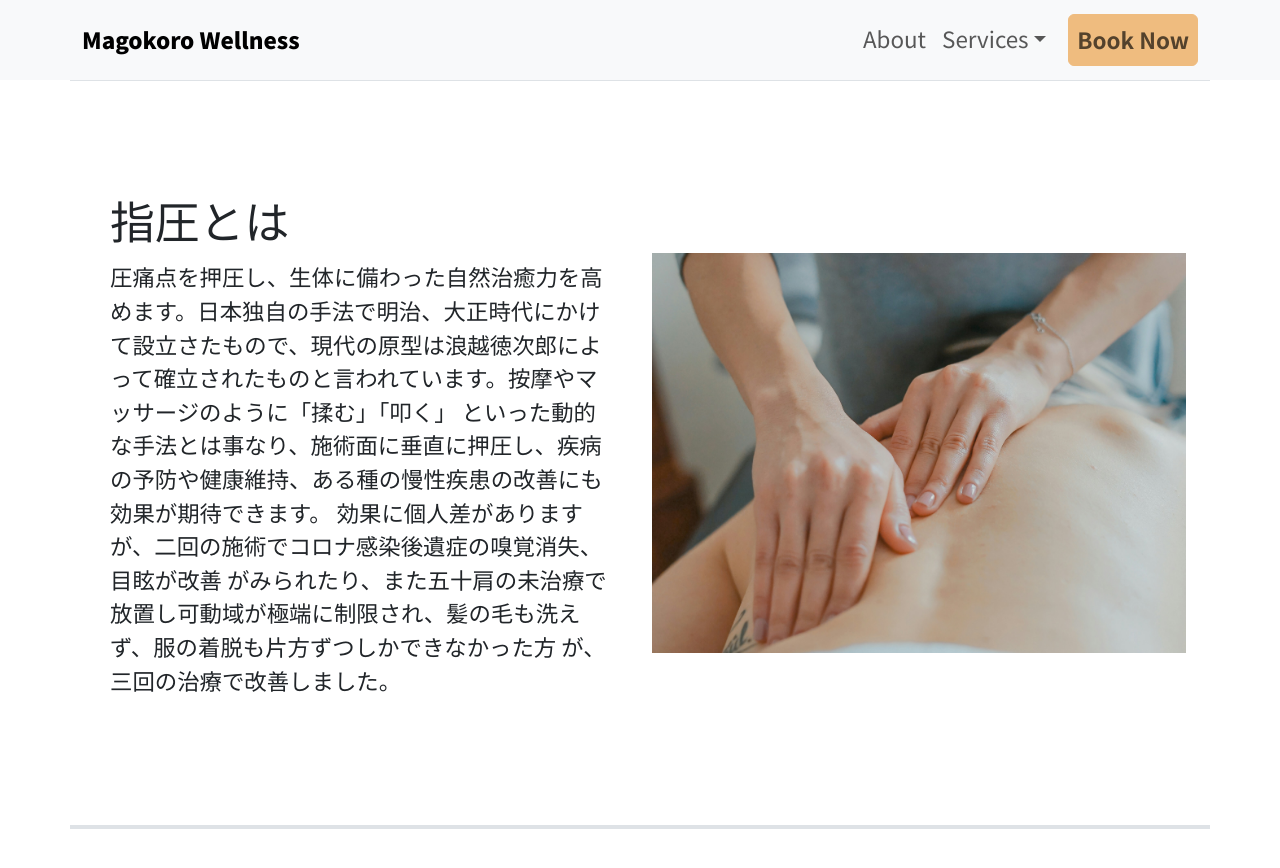
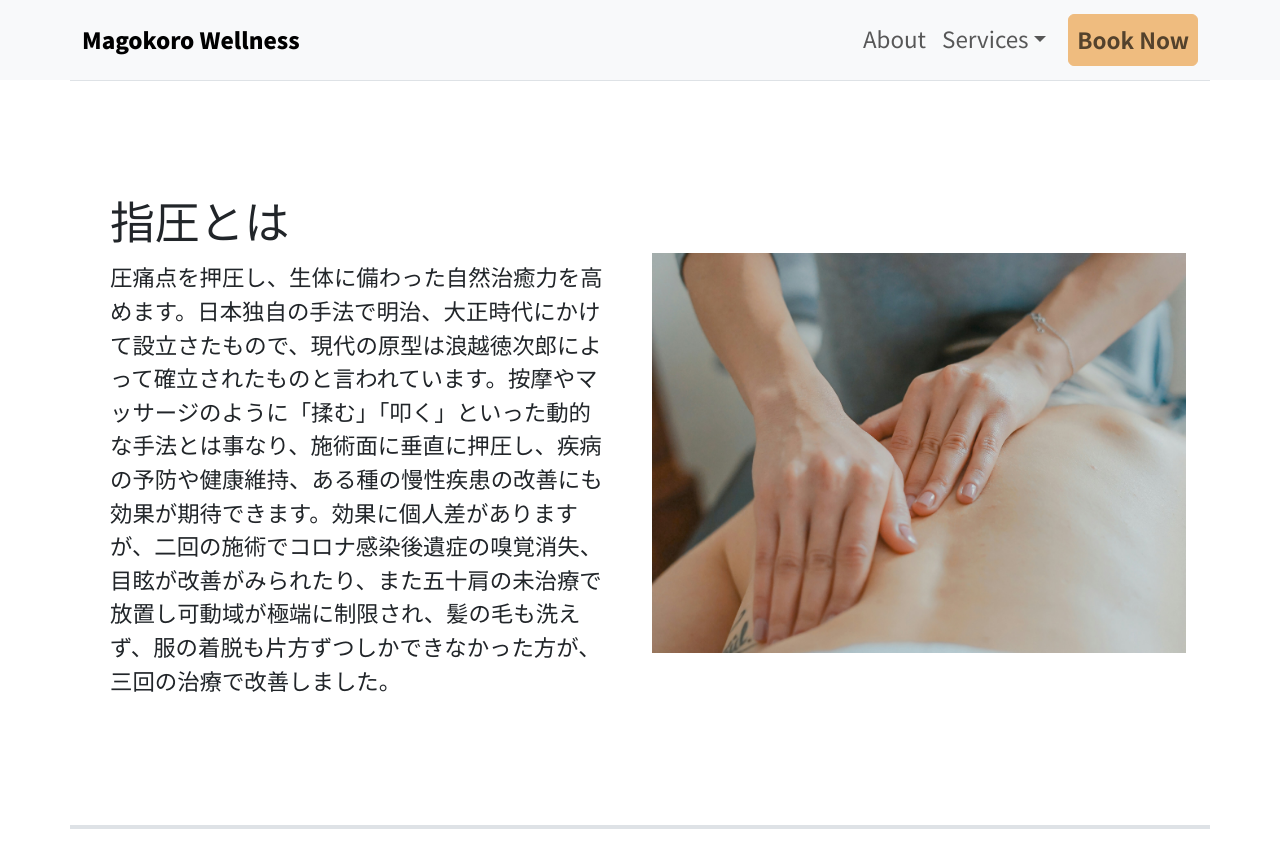
Before and after one commit to akixuu/magokoro, a Jekyll site: the page built from _services/shiatsu.md, in a window 1280 px wide and 900 px high, scrolled down 305 px. Shown: the top 868 px of the window. Built offline with Jekyll 4.4.1, drawn with Linux system fonts in a browser that asks for light colours; nearby versions of some CDN libraries.

```diff
--- a/_services/shiatsu.md
+++ b/_services/shiatsu.md
@@ -2,11 +2,7 @@
 title: 指圧
 
 full:
-  圧痛点を押圧し、生体に備わった自然治癒力を高めます。日本独自の手法で明治、大正時代にかけて設立さたもので、現代の原型は浪越徳次郎によって確立されたものと言われています。按摩やマッサージのように「揉む」「叩く」
-  といった動的な手法とは事なり、施術面に垂直に押圧し、疾病の予防や健康維持、ある種の慢性疾患の改善にも効果が期待できます。
-  効果に個人差がありますが、二回の施術でコロナ感染後遺症の嗅覚消失、目眩が改善
-  がみられたり、また五十肩の未治療で放置し可動域が極端に制限され、髪の毛も洗えず、服の着脱も片方ずつしかできなかった方
-  が、三回の治療で改善しました。
+  圧痛点を押圧し、生体に備わった自然治癒力を高めます。日本独自の手法で明治、大正時代にかけて設立さたもので、現代の原型は浪越徳次郎によって確立されたものと言われています。按摩やマッサージのように「揉む」「叩く」といった動的な手法とは事なり、施術面に垂直に押圧し、疾病の予防や健康維持、ある種の慢性疾患の改善にも効果が期待できます。効果に個人差がありますが、二回の施術でコロナ感染後遺症の嗅覚消失、目眩が改善がみられたり、また五十肩の未治療で放置し可動域が極端に制限され、髪の毛も洗えず、服の着脱も片方ずつしかできなかった方が、三回の治療で改善しました。
 
 points:
   - img: placeholder1.jpg
```
